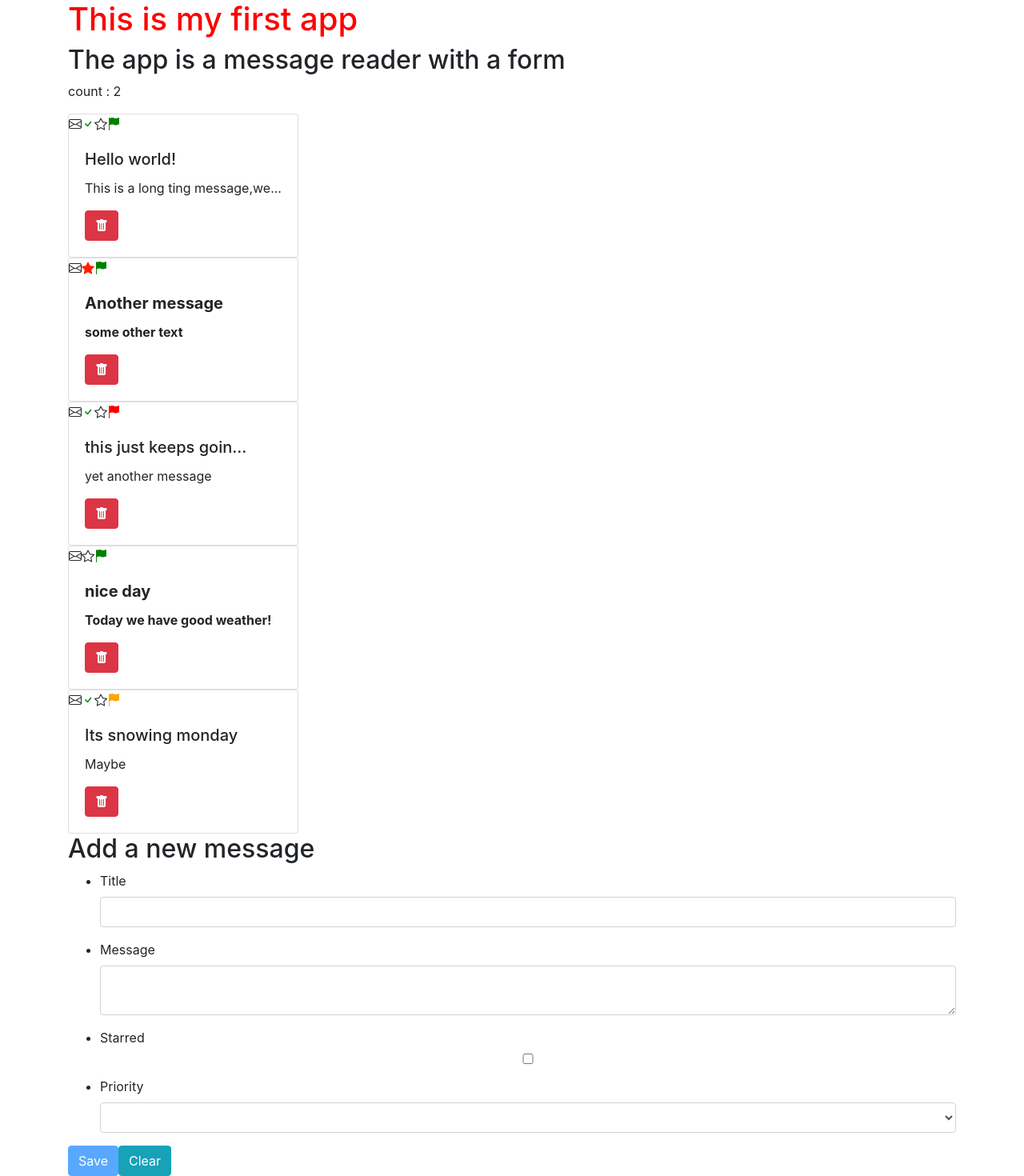
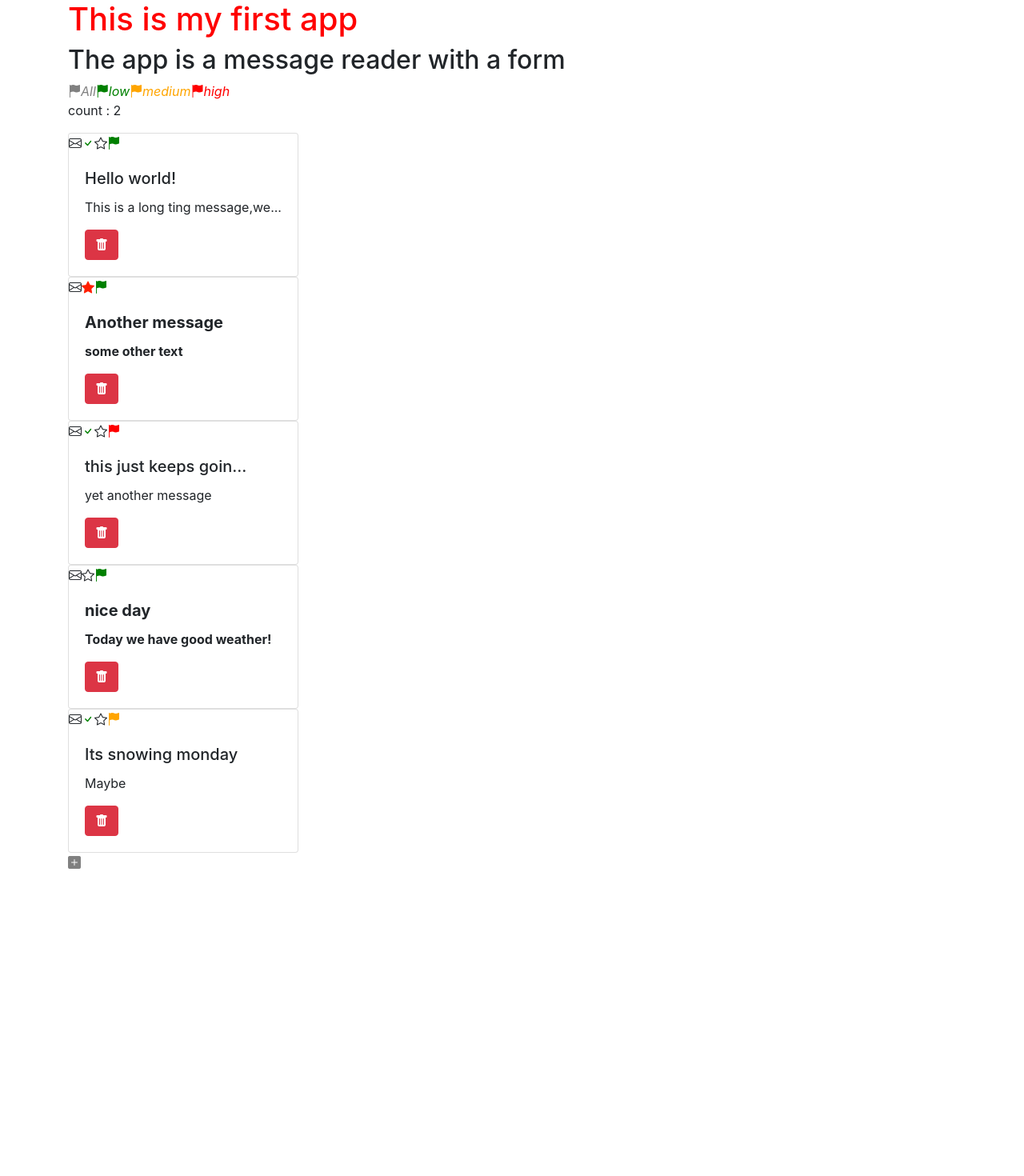
Before and after one commit to akashmohanlal/angulartest, an Angular app: page / in a window 1280 px wide. Shown: the whole page at 80% size. After the commit the page ends 1090 px from the top, so only its background shows below. Built offline with nearby package versions, Linux system fonts and the light colour scheme.

Commit message:
added routing to the app

```diff
--- a/src/app/app-routing.module.ts
+++ b/src/app/app-routing.module.ts
@@ -1,7 +1,14 @@
 import { NgModule } from '@angular/core';
 import { RouterModule, Routes } from '@angular/router';
+import { MessageFormComponent } from './message-form/message-form.component';
+import { MessageItemListComponent } from './message-item-list/message-item-list.component';
 
-const routes: Routes = [];
+const routes: Routes = [
+  { path: 'add', component: MessageFormComponent },
+  { path: '', component: MessageItemListComponent },
+  { path: ':priority', component: MessageItemListComponent }
+
+];
 
 @NgModule({
   imports: [RouterModule.forRoot(routes)],
--- a/src/app/app.component.html
+++ b/src/app/app.component.html
@@ -1,10 +1,23 @@
 <header>
-    <h1>This is my first app</h1>
-    <h2>The app is a message reader with a form</h2>
+  <h1>This is my first app</h1>
+  <h2>The app is a message reader with a form</h2>
 </header>
+
+<nav>
+  <a routerLink="/all">
+    <i class='bi bi-flag-fill'>All</i>
+  </a>
+  <a routerLink="/low">
+    <i class='bi bi-flag-fill low'>low</i>
+  </a>
+  <a routerLink="/medium">
+    <i class='bi bi-flag-fill medium'>medium</i>
+  </a>
+  <a routerLink="/high">
+    <i class='bi bi-flag-fill high'>high</i>
+  </a>
+
+</nav>
 <section>
-    <at-message-item-list></at-message-item-list>
+  <router-outlet></router-outlet>
 </section>
-<section>
-    <at-message-form></at-message-form>
-</section>
--- a/src/app/message-form/message-form.component.ts
+++ b/src/app/message-form/message-form.component.ts
@@ -2,6 +2,7 @@ import { Component, Inject, OnInit } from '@angular/core';
 import { FormGroup, FormControl, Validators, FormBuilder } from '@angular/forms';
 import { MessageService } from '../message.service';
 import { lookupListToken } from '../provider';
+import { Router } from '@angular/router'
 
 @Component({
   selector: 'at-message-form',
@@ -9,40 +10,41 @@ import { lookupListToken } from '../provider';
   styleUrls: ['./message-form.component.css']
 })
 export class MessageFormComponent implements OnInit {
-  form : FormGroup;
+  form: FormGroup;
 
-   constructor(private formBuilder : FormBuilder,
-     private messageService : MessageService,
-     @Inject(lookupListToken) public lookupList) {
+  constructor(private formBuilder: FormBuilder,
+    private messageService: MessageService,
+    @Inject(lookupListToken) public lookupList,
+    private router: Router) {
 
-    }
+  }
 
   ngOnInit(): void {
 
     this.form = this.formBuilder.group({
       title: this.formBuilder.control('', Validators.compose([
-        Validators.required ,
+        Validators.required,
         this.messageValidator
       ])),
       message: this.formBuilder.control(''),
       isRead: this.formBuilder.control(false),
       isStarred: this.formBuilder.control(false),
-      priority : this.formBuilder.control('')
+      priority: this.formBuilder.control('')
     });
   }
 
   onSubmit(form) {
     this.messageService.add(form)
-    .subscribe();
+      .subscribe(() => { this.router.navigate(['/', form.priority]) });
   }
 
   onClear(form) {
     form.reset();
   }
 
-  messageValidator(control: FormControl){
-    if(control.value?.toString().includes('test')){
-      return {title : 'The title field must not contain the test name'};
+  messageValidator(control: FormControl) {
+    if (control.value?.toString().includes('test')) {
+      return { title: 'The title field must not contain the test name' };
     }
 
     return null;
--- a/src/app/message-item-list/message-item-list.component.html
+++ b/src/app/message-item-list/message-item-list.component.html
@@ -3,3 +3,9 @@
 
     <at-message-item *ngFor="let messageItem of messageItems" (delete)="onMessageItemDelete($event)" [messageItem]="messageItem"></at-message-item>
 </section>
+
+<footer>
+  <a routerLink="/add">
+    <i class="bi bi-plus-square-fill green"></i>
+  </a>
+</footer>
--- a/src/app/message-item-list/message-item-list.component.ts
+++ b/src/app/message-item-list/message-item-list.component.ts
@@ -1,5 +1,6 @@
 import { Component, OnInit } from '@angular/core';
 import { MessageService, MessageItem } from '../message.service';
+import { ActivatedRoute } from '@angular/router';
 
 @Component({
   selector: 'at-message-item-list',
@@ -7,23 +8,32 @@ import { MessageService, MessageItem } from '../message.service';
   styleUrls: ['./message-item-list.component.css']
 })
 export class MessageItemListComponent implements OnInit {
-  messageItems : MessageItem[];
+  messageItems: MessageItem[];
   priority = '';
 
-  constructor(private messageService: MessageService) { }
+  constructor(private messageService: MessageService,
+    private activatedRoute: ActivatedRoute) { }
 
   ngOnInit(): void {
-    this.getMessageItems(this.priority);
+    this.activatedRoute.paramMap
+      .subscribe(paramMap => {
+        let priority = paramMap.get('priority');
+        if (priority === "all" || priority === null) {
+          priority = '';
+        }
+        this.getMessageItems(priority);
+      });
   }
+
 
   onMessageItemDelete(messageItem) {
     this.messageService.delete(messageItem)
-    .subscribe(() => {
-      this.getMessageItems('')
-    });
+      .subscribe(() => {
+        this.getMessageItems('')
+      });
   }
 
-  getMessageItems(priority : string){
+  getMessageItems(priority: string) {
     this.messageService.get(priority)
       .subscribe(messageItems => {
         this.messageItems = messageItems;
--- a/src/app/message-item/message-item.component.css
+++ b/src/app/message-item/message-item.component.css
@@ -14,15 +14,3 @@
 .is-starred-hovering {
   color:yellow;
 }
-
-.low{
-  color: green;
-}
-
-.medium{
-  color:orange;
-}
-
-.high{
-  color: red;
-}
--- a/src/app/mock-xhr-backend.ts
+++ b/src/app/mock-xhr-backend.ts
@@ -57,7 +57,7 @@ export class MockXhrBackend implements HttpBackend {
             let priority;
             if (request.urlWithParams.indexOf('?') >= 0) {
               priority = request.urlWithParams.split('=')[1];
-              if (priority === 'undefined') { priority = ''; }
+              if (priority === 'undefined' ) { priority = ''; }
             }
             let messages;
             if (priority) {
--- a/src/styles.css
+++ b/src/styles.css
@@ -1,2 +1,18 @@
 /* You can add global styles to this file, and also import other style files */
 @import "~bootstrap-icons/font/bootstrap-icons.css";
+
+.low{
+  color: green;
+}
+
+.medium{
+  color:orange;
+}
+
+.high{
+  color: red;
+}
+
+a{
+  color: grey;
+}
```
